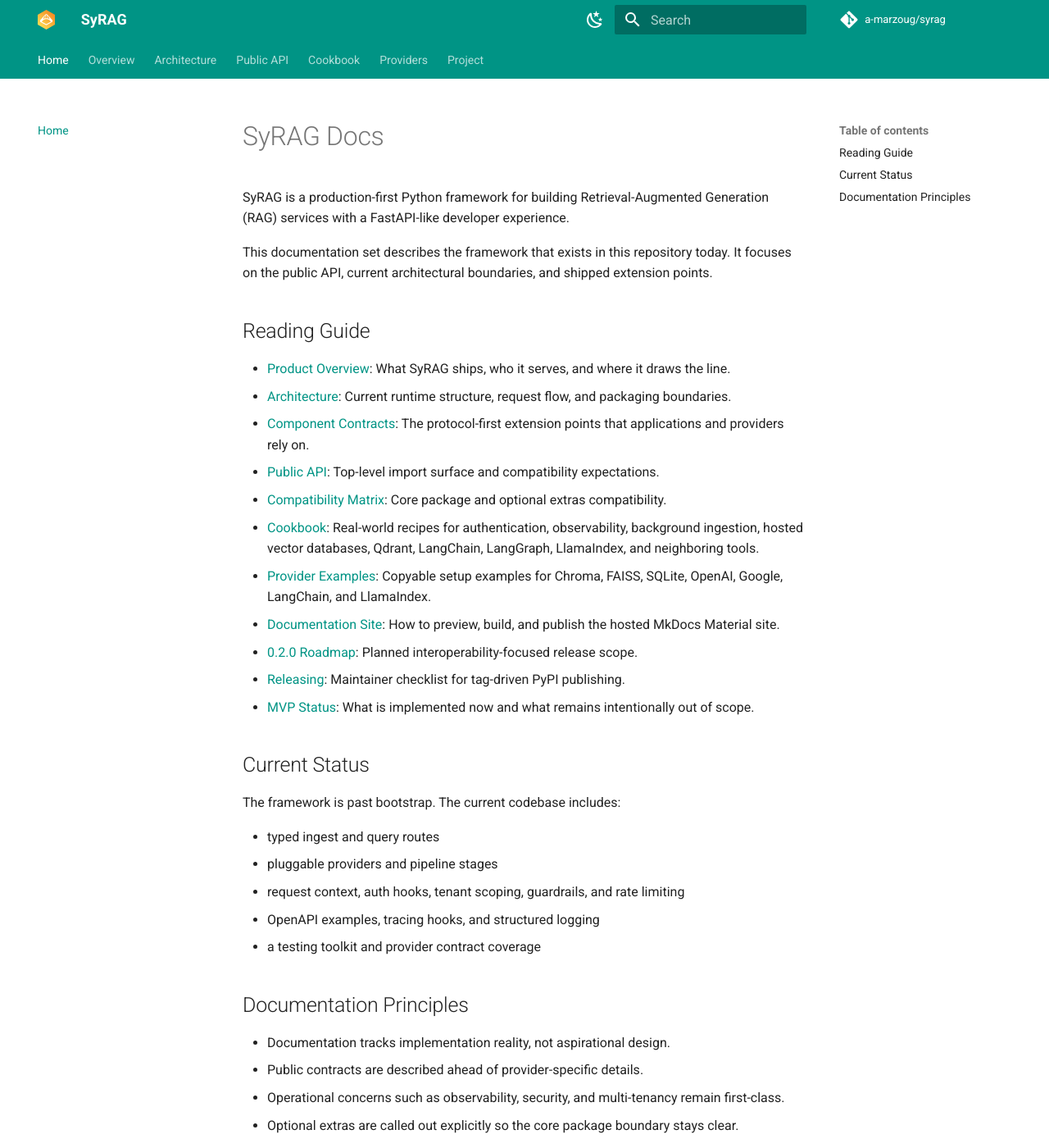
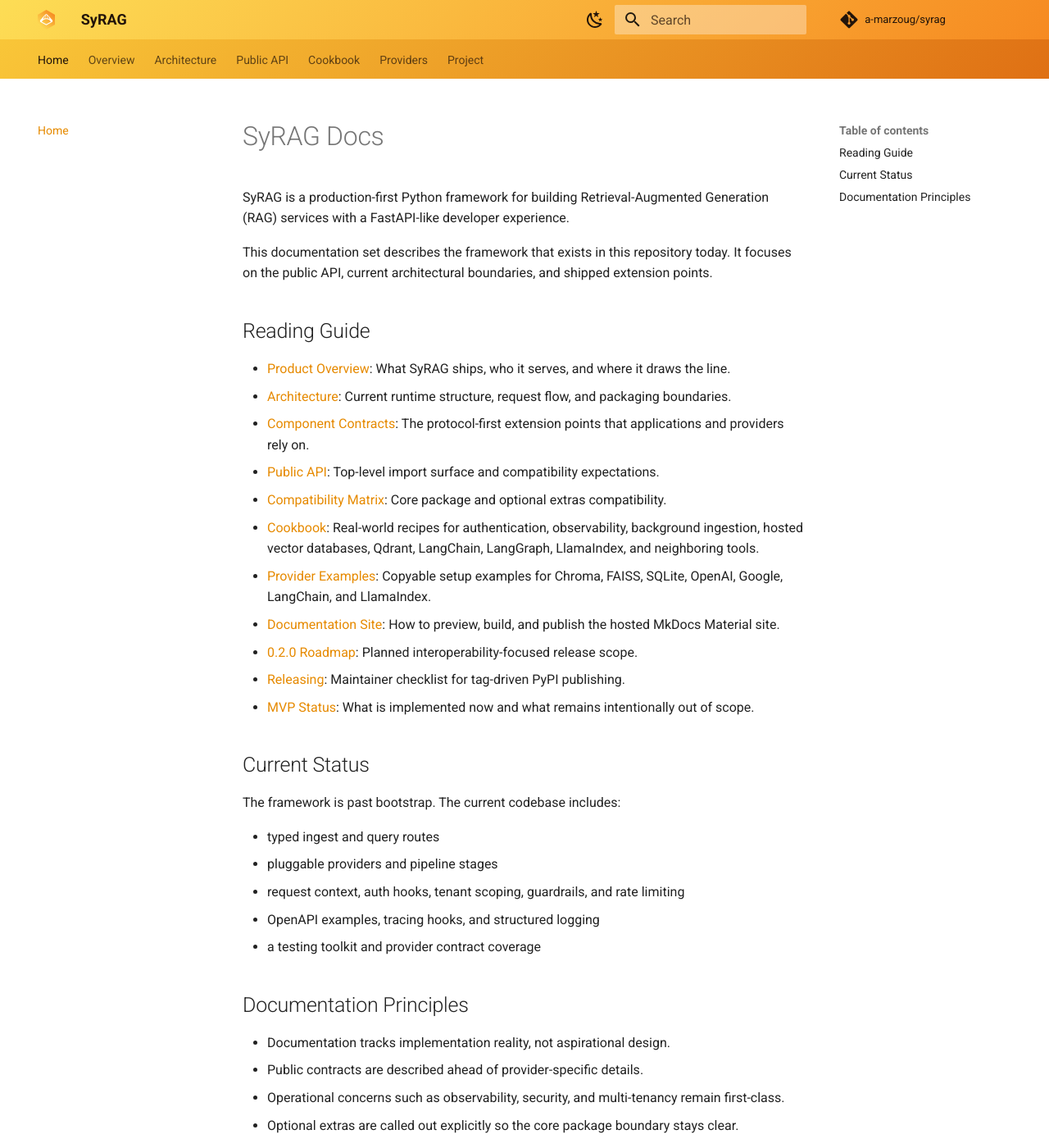
Before and after one commit to a-marzoug/syrag, an MkDocs documentation site: the page built from docs/index.md, in a window 1280 px wide and 1400 px high. Shown: the whole window at 82% size. Built offline with MkDocs 1.6.1 and Material for MkDocs 9.7.7, drawn with Linux system fonts in a browser that asks for light colours; comment, search, counter and statistics services are not loaded.

Commit message:
docs: apply custom brand styling to documentation site
Implement a custom brand color palette (amber, orange, ink, and brown) for
the MkDocs documentation site. This change includes:
- A new `brand.css` stylesheet with color variables and gradient headers.
- Custom light and dark mode palettes that align with the project's visual identity.
- Updates to `mkdocs.yml` to register the new stylesheet and set primary colors.

This ensures a consistent and professional look for the project's documentation.

```diff
--- /dev/null
+++ b/docs/assets/stylesheets/brand.css
@@ -0,0 +1,81 @@
+:root {
+  --syrag-amber: #fddd55;
+  --syrag-orange: #f68a21;
+  --syrag-ink: #22140a;
+  --syrag-brown: #5b3512;
+  --md-primary-fg-color: var(--syrag-orange);
+  --md-primary-fg-color--light: var(--syrag-amber);
+  --md-primary-fg-color--dark: #c95e0d;
+  --md-accent-fg-color: #d96500;
+}
+
+[data-md-color-scheme="default"] {
+  --md-typeset-a-color: #c95e0d;
+}
+
+[data-md-color-scheme="slate"] {
+  --md-primary-fg-color: #22140a;
+  --md-primary-fg-color--light: #5b3512;
+  --md-primary-fg-color--dark: #120904;
+  --md-accent-fg-color: var(--syrag-amber);
+  --md-typeset-a-color: var(--syrag-amber);
+}
+
+.md-header {
+  background: linear-gradient(135deg, var(--syrag-amber), var(--syrag-orange));
+  color: var(--syrag-ink);
+}
+
+.md-tabs {
+  background: linear-gradient(135deg, #f9c638, #df7014);
+  color: var(--syrag-ink);
+}
+
+.md-header__button,
+.md-header__title,
+.md-tabs__link {
+  color: var(--syrag-ink);
+}
+
+.md-search__form {
+  background-color: rgb(255 255 255 / 0.34);
+}
+
+.md-search__form:hover {
+  background-color: rgb(255 255 255 / 0.48);
+}
+
+.md-search__input,
+.md-search__icon {
+  color: var(--syrag-ink);
+}
+
+.md-search__input::placeholder {
+  color: rgb(34 20 10 / 0.72);
+}
+
+[data-md-color-scheme="slate"] .md-header {
+  background: linear-gradient(135deg, #3a210b, #120904);
+  color: var(--syrag-amber);
+}
+
+[data-md-color-scheme="slate"] .md-tabs {
+  background: linear-gradient(135deg, #2a1708, #0f0803);
+  color: var(--syrag-amber);
+}
+
+[data-md-color-scheme="slate"] .md-header__button,
+[data-md-color-scheme="slate"] .md-header__title,
+[data-md-color-scheme="slate"] .md-tabs__link,
+[data-md-color-scheme="slate"] .md-search__input,
+[data-md-color-scheme="slate"] .md-search__icon {
+  color: var(--syrag-amber);
+}
+
+[data-md-color-scheme="slate"] .md-search__form {
+  background-color: rgb(253 221 85 / 0.14);
+}
+
+[data-md-color-scheme="slate"] .md-search__input::placeholder {
+  color: rgb(253 221 85 / 0.68);
+}
--- a/mkdocs.yml
+++ b/mkdocs.yml
@@ -21,18 +21,21 @@
   palette:
     - media: "(prefers-color-scheme: light)"
       scheme: default
-      primary: teal
+      primary: orange
       accent: amber
       toggle:
         icon: material/weather-night
         name: Switch to dark mode
     - media: "(prefers-color-scheme: dark)"
       scheme: slate
-      primary: teal
+      primary: brown
       accent: amber
       toggle:
         icon: material/weather-sunny
         name: Switch to light mode
+
+extra_css:
+  - assets/stylesheets/brand.css
 
 nav:
   - Home: index.md
```
